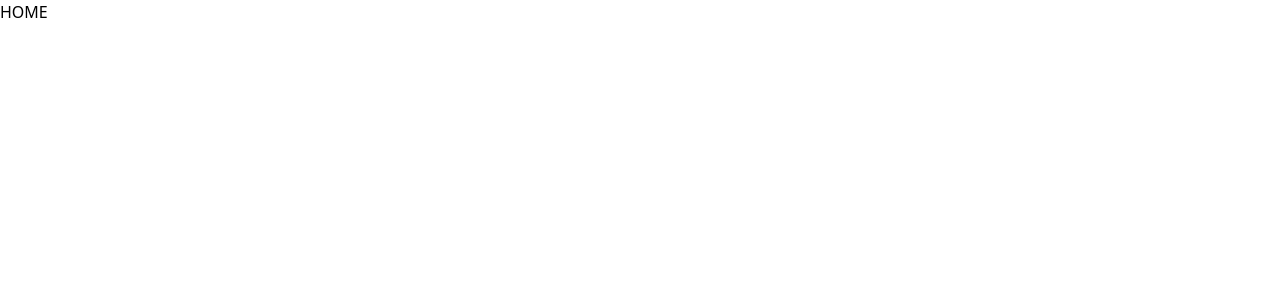
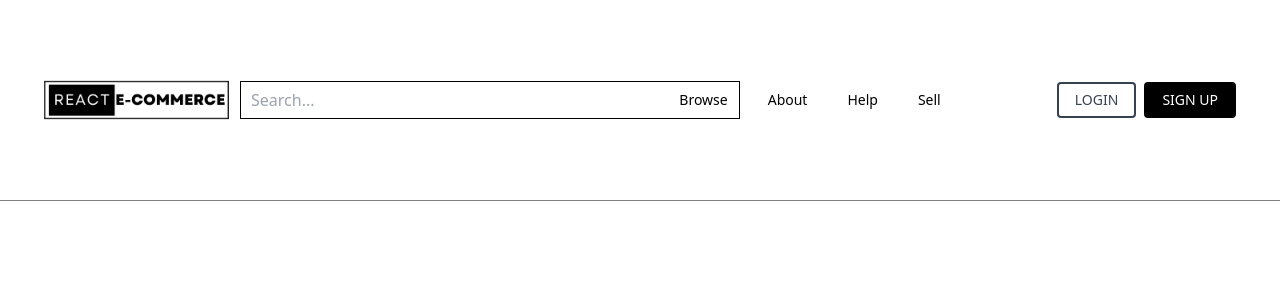
Before and after one commit to emeczku/ecommerce-react-next, a Next.js app: page / in a window 1280 px wide. Shown: the top 300 px of the page. Built offline with nearby package versions, Linux system fonts and the light colour scheme.

Commit message:
created vision of navbar

```diff
--- /dev/null
+++ b/src/app/components/Navbar.tsx
@@ -0,0 +1,41 @@
+import { FC } from 'react'
+import Logo from '@/components/ui/Logo'
+import Link from 'next/link'
+import navbarLinks from '@/data/navbarLinks'
+import Search from '@/components/Search'
+import { Button } from '@/components/ui/Button'
+
+const Navbar: FC = () => {
+  return (
+    <nav>
+      <div className="flex items-center ml-10 mr-10">
+        <div className="flex w-1/2 justify-left">
+          <Logo />
+          <Search />
+        </div>
+        <div className="flex justify-center w-1/4">
+          <div className="ml-10 flex items-baseline space-x-4">
+            {navbarLinks.map((item, index) => (
+              <Link
+                href={item.url}
+                key={index}
+                className="text-black-300 px-3 py-2 text-sm font-medium">
+                {item.name}
+              </Link>
+            ))}
+          </div>
+        </div>
+        <div className="flex w-1/4 justify-end">
+          <Button intent="primary" size="small">
+            Login
+          </Button>
+          <Button intent="secondary" size="small">
+            Sign Up
+          </Button>
+        </div>
+      </div>
+    </nav>
+  )
+}
+
+export default Navbar
--- /dev/null
+++ b/src/app/components/Search.tsx
@@ -0,0 +1,45 @@
+'use client'
+
+import { FC, useState, ChangeEvent, useEffect } from 'react'
+import styles from '@/styles/Search.module.scss'
+
+const Search: FC = () => {
+  const [searchValue, setSearchValue] = useState('')
+  const [results, setResults] = useState([])
+
+  useEffect(() => {
+    const mockData = [{ shoeName: 'Jordan 1 High' }]
+
+    if (searchValue !== '') {
+      setResults(mockData)
+    } else {
+      setResults([])
+    }
+  }, [searchValue])
+
+  return (
+    <div className="grid">
+      <input
+        type="search"
+        className={styles.search}
+        placeholder="Search..."
+        value={searchValue}
+        onChange={(ev: ChangeEvent<HTMLInputElement>) =>
+          setSearchValue(ev.target.value)
+        }
+        minLength="3"
+      />
+      {results.length !== 0 && (
+        <div className={styles.results}>
+          <ul>
+            {results.map((item, index) => (
+              <li key={index}>{item.shoeName}</li>
+            ))}
+          </ul>
+        </div>
+      )}
+    </div>
+  )
+}
+
+export default Search
--- a/src/app/components/ui/Button.tsx
+++ b/src/app/components/ui/Button.tsx
@@ -5,10 +5,10 @@ const button = cva('button', {
   variants: {
     intent: {
       primary: [
-        'inline-block px-6 py-2 font-medium leading-6 text-center text-blue-700 uppercase transition bg-transparent border-2 border-blue-700 rounded ripple hover:bg-blue-100 focus:outline-none',
+        'inline-block px-4 py-1 ml-1 mr-1 font-medium leading-6 text-center text-gray-700 uppercase transition bg-transparent border-2 border-gray-700 rounded ripple hover:text-white  hover:bg-black focus:outline-none',
       ],
       secondary: [
-        'inline-block px-6 py-2 font-medium leading-6 text-center text-black uppercase transition bg-transparent border-2 border-black rounded ripple hover:bg-gray-100 focus:outline-none',
+        'inline-block px-4 py-1 ml-1 mr-1 font-medium leading-6 text-center text-white uppercase transition bg-black border-2 border-black rounded ripple hover:text-black hover:bg-white focus:outline-none',
       ],
       danger: [
         'inline-block px-6 py-2 font-medium leading-6 text-center text-red-500 uppercase transition bg-transparent border-2 border-red-500 rounded ripple hover:bg-red-100 focus:outline-none',
--- a/src/app/components/ui/Logo.tsx
+++ b/src/app/components/ui/Logo.tsx
@@ -3,7 +3,9 @@ import logo from '@/assets/logo.png'
 import Image from 'next/image'
 
 const Logo: FC = () => {
-  return <Image className="logo" src={logo} alt="Logo" />
+  return (
+    <Image className="logo" height="100" width="200" src={logo} alt="Logo" />
+  )
 }
 
 export default Logo
--- a/src/app/data/navbarLinks.ts
+++ b/src/app/data/navbarLinks.ts
@@ -5,16 +5,20 @@ interface Item {
 
 const items: Item[] = [
   {
-    name: 'home',
+    name: 'Browse',
     url: '/',
   },
   {
-    name: 'products',
-    url: '/products',
+    name: 'About',
+    url: '/',
   },
   {
-    name: 'contact',
-    url: '/contact',
+    name: 'Help',
+    url: '/',
+  },
+  {
+    name: 'Sell',
+    url: '/',
   },
 ]
 
--- a/src/app/page.tsx
+++ b/src/app/page.tsx
@@ -1,5 +1,8 @@
-const Home: () => string = () => {
-  return 'HOME'
+import Navbar from '@/components/Navbar'
+import { FC } from 'react'
+
+const Home: FC = () => {
+  return <Navbar />
 }
 
 export default Home
--- /dev/null
+++ b/src/app/styles/Search.module.scss
@@ -0,0 +1,18 @@
+.search {
+  height: 38px;
+  max-width: 500px;
+  width: 250%;
+  border: 1px solid black;
+  padding: 10px;
+  transition: 0.3s;
+  margin: auto;
+}
+
+.results {
+  z-index: 101;
+  width: 100vw;
+  min-width: 100px;
+  position: absolute;
+  left: 0;
+  top: 200px;
+}
--- a/src/app/styles/globals.css
+++ b/src/app/styles/globals.css
@@ -11,3 +11,7 @@
 :root {
   font-size: 16px;
 }
+
+nav {
+  border-bottom: 1px solid gray;
+}
```
Also changed, not shown: src/app/components/navbar.tsx (deleted).
